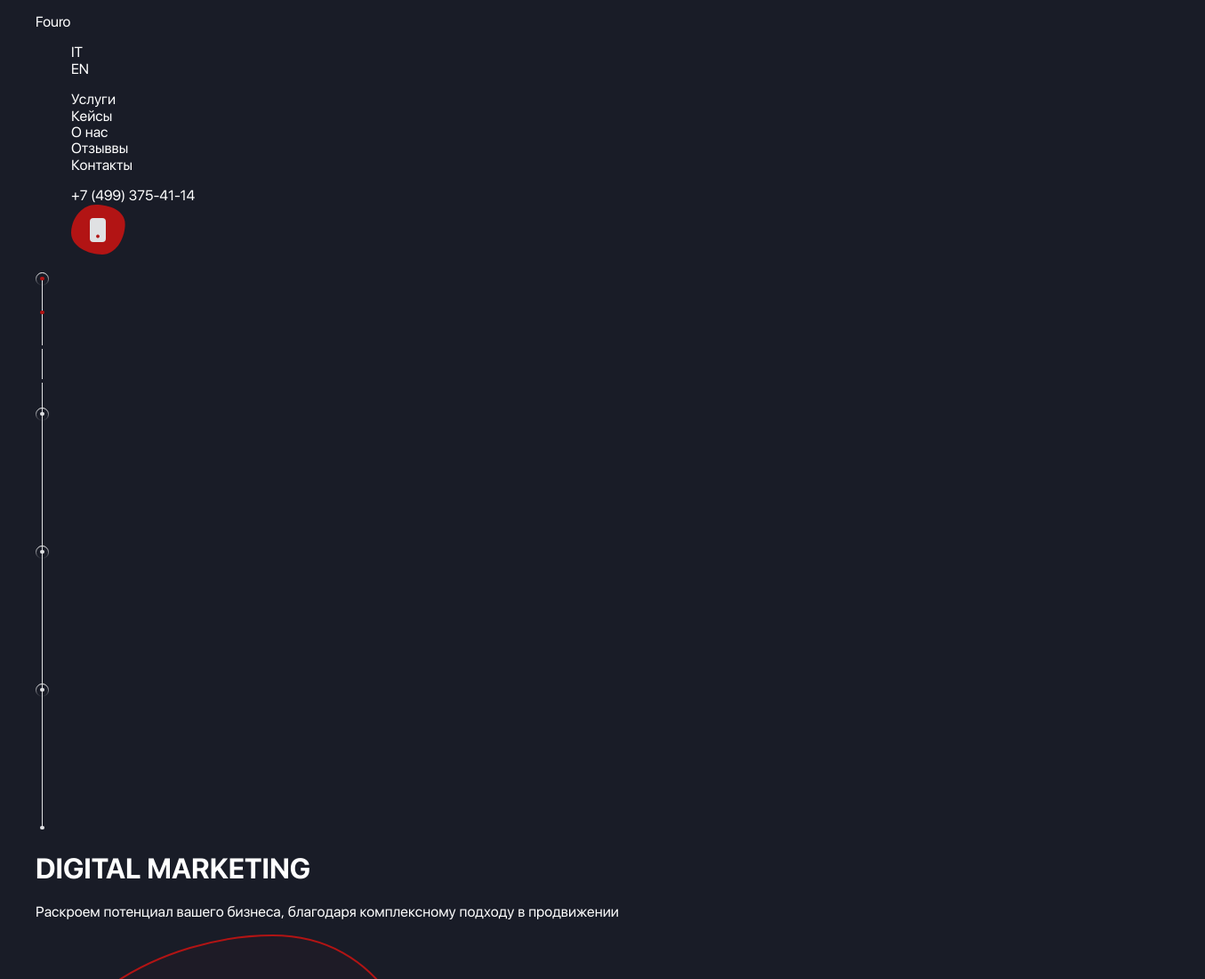
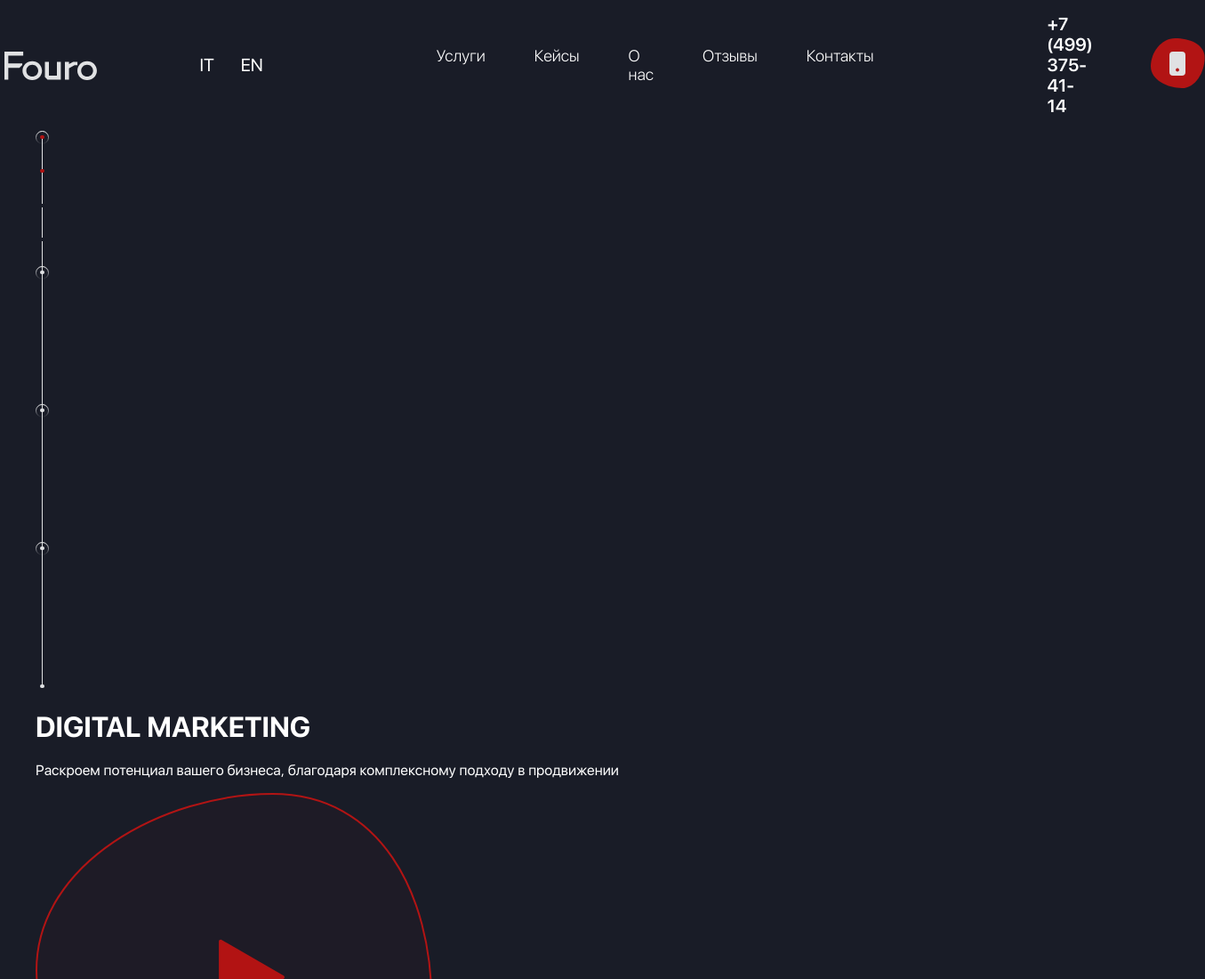
Before and after one commit to RubashkaGuy/fouro, a plain HTML site: page index.html in a window 1280 px wide. Shown: the top 1100 px of the page at 89% size, 1355 px wide, since content can reach past the window. Drawn offline with nearby package versions, Linux system fonts and the light colour scheme.

Commit message:
Add header design

```diff
--- a/assets/scss/_vars.scss
+++ b/assets/scss/_vars.scss
@@ -1,10 +1,14 @@
 // создаем переменные для scss
 $black: #000;
 $white: #fff;
+$accent: #B21414;
 // создаем переменные для css
 :root{
+
     --color-white: #{$white};
+
     --color-black: #{$black};
+    --color-accent: #{$accent};
     --content-width: 1200px;
     --container-padding: 15px;
     --container-width: calc(var(--content-width) + (var(--container-padding) * 2));
--- a/assets/scss/components/_header.scss
+++ b/assets/scss/components/_header.scss
@@ -1 +1,55 @@
 // header style
+
+.hdr {
+    gap: 155px;
+    display: flex;
+    align-items: center;
+    justify-content: center;
+    &__logo {
+        position: relative;
+        left: 80px;
+        &:hover {
+            cursor: pointer;
+        }
+    }
+    &__links {
+        .items {
+            display: flex;
+            gap: 55px;
+            &__item {
+                font-size: 18px;
+                font-weight: 200;
+                &:hover {
+                    cursor: pointer;
+                    transition: ease-in-out 0.1s;
+                    color: var(--color-accent);
+                }
+            }
+        }
+    }
+    &__home {
+        .contact {
+            display: flex;
+            align-items: center;
+            gap: 65px;
+            &__item {
+                font-size: 20px;
+                font-weight: 600;
+                &-number {
+                    &:hover {
+                        transition: ease-in-out 0.1s;
+                        color: var(--color-accent);
+                    }
+                }
+            }
+        }
+    }
+    &__language {
+        .lang {
+            display: flex;
+            gap: 30px;
+            font-size: 20px;
+            font-weight: 400;
+        }
+    }
+}
--- a/index.html
+++ b/index.html
@@ -1,5 +1,6 @@
 <!DOCTYPE html>
 <html lang="ru">
+
 <head>
     <meta charset="UTF-8">
     <meta http-equiv="X-UA-Compatible" content="IE=edge">
@@ -12,31 +13,36 @@
     <link rel="stylesheet" href="/assets/style/main-style.min.css">
     <script defer src="/assets/javascript/application.js"></script>
 </head>
+
 <body class="application">
     <div class="application__template">
         <header class="application__header header" id="header">
-            <div class="header__container container">
-                <p class="header__name">Fouro</p>
-                <nav class="header__language">
-                    <ul class="language">
-                        <li class="language__item">IT</li>
-                        <li class="language__item">EN</li>
+            <div class="header__container hdr">
+                <img src="assets/img/fouro_logo.svg" alt="Логотип Fouro" class="hdr__logo">
+                <nav class="hdr__language">
+                    <ul class="hdr__language-lang lang">
+                        <li class="lang__item">IT</li>
+                        <li class="lang__item">EN</li>
                     </ul>
                 </nav>
-                <nav class="header__links">
-                    <ul class="links">
-                        <li class="links__item">Услуги</li>
-                        <li class="links__item">Кейсы</li>
-                        <li class="links__item">О нас</li>
-                        <li class="links__item">Отзыввы</li>
-                        <li class="links__item">Контакты</li>
+                <nav class="hdr__links">
+                    <ul class="hdr__links-btn items">
+                        <li class="items__item">Услуги</li>
+                        <li class="items__item">Кейсы</li>
+                        <li class="items__item">О нас</li>
+                        <li class="items__item">Отзывы</li>
+                        <li class="items__item">Контакты</li>
                     </ul>
                 </nav>
-                <nav class="header__home">
-                    <ul class="home">
-                        <li class="home__item">+7 (499) 375-41-14</li>
-                        <li class="home__item">
-                            <img src="assets/img/icons/phone-icon.svg" alt="" class="home__item-img">
+                <nav class="hdr__home">
+                    <ul class="hdr__home-info contact">
+                        <li class="contact__item">
+                            <a href="tel: 74993754114" class="contact__item-number">+7 (499) 375-41-14</a>
+                        </li>
+                        <li class="contact__item">
+                            <a href="tel: 74993754114" class="contact__item-image icon">
+                                <img src="assets/img/icons/phone-icon.svg" alt="" class="icon__phone">
+                            </a>
                         </li>
                     </ul>
                 </nav>
@@ -50,7 +56,8 @@
                             <img src="assets/img/Group1525.svg" alt="" class="hero__logo-img">
                             <div class="hero__logo-text text">
                                 <h1 class="text__title">DIGITAL MARKETING</h1>
-                                <p class="text__subtitle">Раскроем потенциал вашего бизнеса, благодаря комплексному подходу
+                                <p class="text__subtitle">Раскроем потенциал вашего бизнеса, благодаря комплексному
+                                    подходу
                                     в продвижении</p>
                             </div>
                         </div>
@@ -60,7 +67,9 @@
                 <section class="main fast">
                     <div class="fast__container container">
                         <img src="assets/img/Group1525.svg" alt="" class="fast__image">
-                        <p class="fast__text">Занимается продвижением оффлайн-брендов в цифровой среде. Основываясь на анализе аудитории, продукта и конкурентов, предлагаем комплексные услуги для вашего бизнеса: от разработки стратегии продвижения до ее реализации.</p>
+                        <p class="fast__text">Занимается продвижением оффлайн-брендов в цифровой среде. Основываясь на
+                            анализе аудитории, продукта и конкурентов, предлагаем комплексные услуги для вашего бизнеса:
+                            от разработки стратегии продвижения до ее реализации.</p>
                         <nav class="fast__tag">
                             <ul class="tag">
                                 <li class="tag__item">#Разработка сайтов</li>
@@ -81,9 +90,11 @@
                         <img src="assets/img/Group1525.svg" alt="" class="agency__image">
                         <div class="agency__text">
                             <h2 class="agency__text-title">Агентство FOURO</h2>
-                            <p class="agenxcy__text-subtitle"> – команда профессионалов-единомышленников в области digital-маркетинга, фанатеющих от своей работы.
+                            <p class="agenxcy__text-subtitle"> – команда профессионалов-единомышленников в области
+                                digital-маркетинга, фанатеющих от своей работы.
 
-                                Философия нашего агентства проста – создавать эффективные проекты по продвижению бизнеса в цифровой среде.</p>
+                                Философия нашего агентства проста – создавать эффективные проекты по продвижению бизнеса
+                                в цифровой среде.</p>
                             <div class="agency__text-button button">
                                 <p class="button__text">заказать</p>
                                 <img src="assets/img/Arrow4.svg" alt="" class="button__image">
@@ -96,7 +107,9 @@
                         <img src="assets/img/Group1525.svg" alt="" class="development__image">
                         <div class="development__text">
                             <h2 class="development__text-title">разработка сайтов</h2>
-                            <p class="development__text-subtitle">Умеем не просто делать новые сайты, или производить апгрейд текущих – мы делаем инструменты для привлечения клиентов и зарабатывания денег.</p>
+                            <p class="development__text-subtitle">Умеем не просто делать новые сайты, или производить
+                                апгрейд текущих – мы делаем инструменты для привлечения клиентов и зарабатывания денег.
+                            </p>
                             <div class="development__text-button button">
                                 <p class="button__text">заказать</p>
                                 <img src="assets/img/Arrow4.svg" alt="" class="button__image">
@@ -110,7 +123,9 @@
                         <img src="assets/img/Group1525.svg" alt="" class="analyse__image">
                         <div class="analyse__text">
                             <h2 class="analyse__text-title">Анализ и аудит</h2>
-                            <p class="analyse__text-subtitle">Сделаем полный анализ работы сайта - от получения посетителей до нужной конверсии. Проверим тепловые карты, микроконверсии и настроим нужные цели для систем аналитики яндекса, гугла и call-tracking.</p>
+                            <p class="analyse__text-subtitle">Сделаем полный анализ работы сайта - от получения
+                                посетителей до нужной конверсии. Проверим тепловые карты, микроконверсии и настроим
+                                нужные цели для систем аналитики яндекса, гугла и call-tracking.</p>
                             <div class="analyse__text-button button">
                                 <p class="button__text">заказать</p>
                                 <img src="assets/img/Arrow4.svg" alt="" class="button__image">
@@ -125,7 +140,9 @@
                         <div class="ad__text">
                             <h2 class="ad__text-title">реклама
                                 и продвижение</h2>
-                            <p class="ad__text-subtitle">Ваш бизнес может получать рекламный трафик не только из контекста и из социальных сетей. В зависимости от сферы деятельности, эффективность такой рекламы может быить даже выше традиционных платных каналов</p>
+                            <p class="ad__text-subtitle">Ваш бизнес может получать рекламный трафик не только из
+                                контекста и из социальных сетей. В зависимости от сферы деятельности, эффективность
+                                такой рекламы может быить даже выше традиционных платных каналов</p>
                             <div class="ad__text-button button">
                                 <p class="button__text">заказать</p>
                                 <img src="assets/img/Arrow4.svg" alt="" class="button__image">
@@ -158,7 +175,8 @@
                                 <li class="cards__card card">
                                     <div class="card__text">
                                         <h3 class="card__text-title">Latteria итальянская сыроварня</h3>
-                                        <p class="card__text-subtitle">с 1,5 % до 4,5 % увеличена конверсия и кликабельность/p>
+                                        <p class="card__text-subtitle">с 1,5 % до 4,5 % увеличена конверсия и
+                                            кликабельность/p>
                                     </div>
                                     <h2 class="card__site">SMM Продвижение</h2>
                                     <img src="assets/img/Group 1472.svg" alt="" class="card__icon">
@@ -208,19 +226,22 @@
                             <div class="rewiews__cards-card card">
                                 <p class="card__title">Название комапнии</p>
                                 <p class="card__text">Очень крутая компания!
-                                    Спасибо большое ребятам за такой сервис и высшую культуру обслуживания клиентов! Так держать! Всем советуем)</p>
+                                    Спасибо большое ребятам за такой сервис и высшую культуру обслуживания клиентов! Так
+                                    держать! Всем советуем)</p>
                                 <p class="card__name">Руководитель компании, Крутой Петр</p>
                             </div>
                             <div class="rewiews__cards-card card">
                                 <p class="card__title">Название комапнии</p>
                                 <p class="card__text">Очень крутая компания!
-                                    Спасибо большое ребятам за такой сервис и высшую культуру обслуживания клиентов! Так держать! Всем советуем)</p>
+                                    Спасибо большое ребятам за такой сервис и высшую культуру обслуживания клиентов! Так
+                                    держать! Всем советуем)</p>
                                 <p class="card__name">Руководитель компании, Крутой Петр</p>
                             </div>
                             <div class="rewiews__cards-card card">
                                 <p class="card__title">Название комапнии</p>
                                 <p class="card__text">Очень крутая компания!
-                                    Спасибо большое ребятам за такой сервис и высшую культуру обслуживания клиентов! Так держать! Всем советуем)</p>
+                                    Спасибо большое ребятам за такой сервис и высшую культуру обслуживания клиентов! Так
+                                    держать! Всем советуем)</p>
                                 <p class="card__name">Руководитель компании, Крутой Петр</p>
                             </div>
                         </div>
@@ -245,4 +266,5 @@
         </footer>
     </div>
 </body>
+
 </html>
```
Also changed, not shown: assets/img/fouro_logo.svg (added), assets/style/main-style.min.css, 1 other file.
